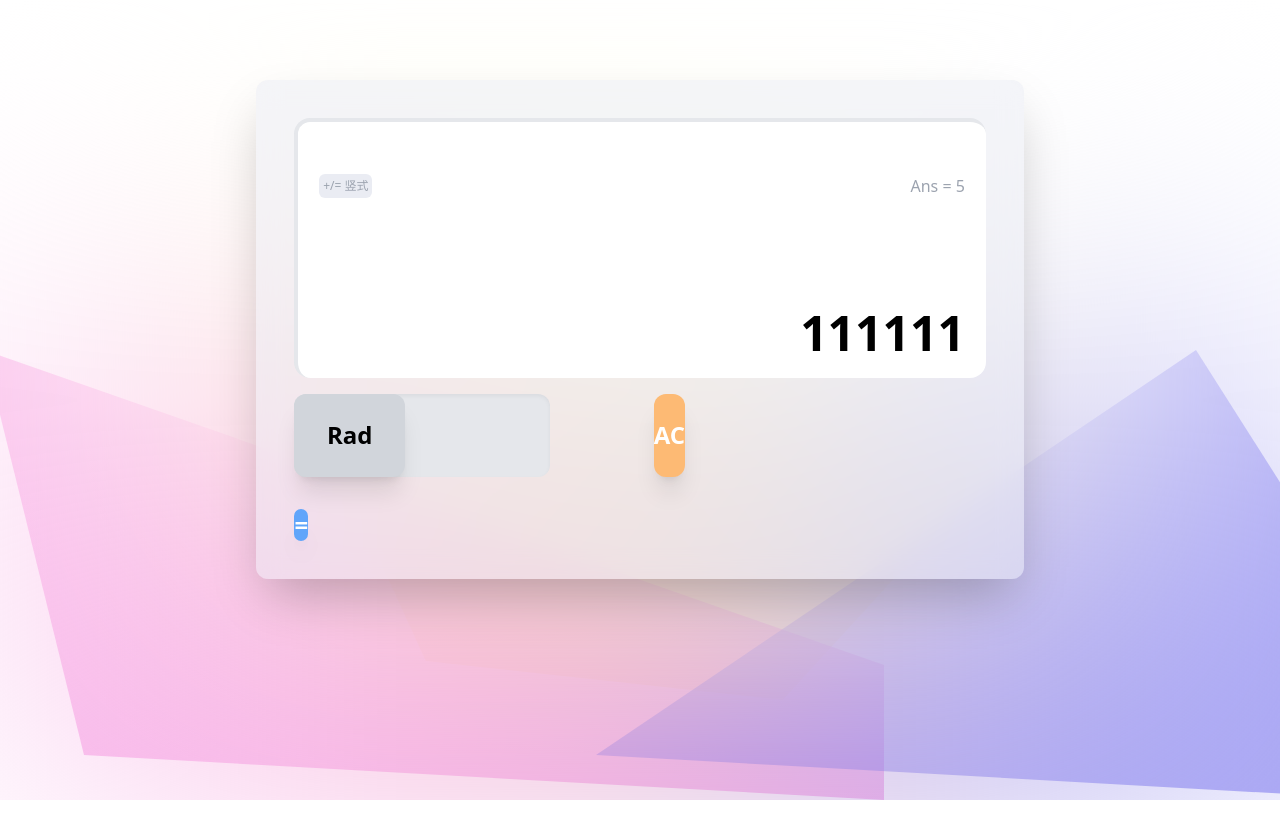
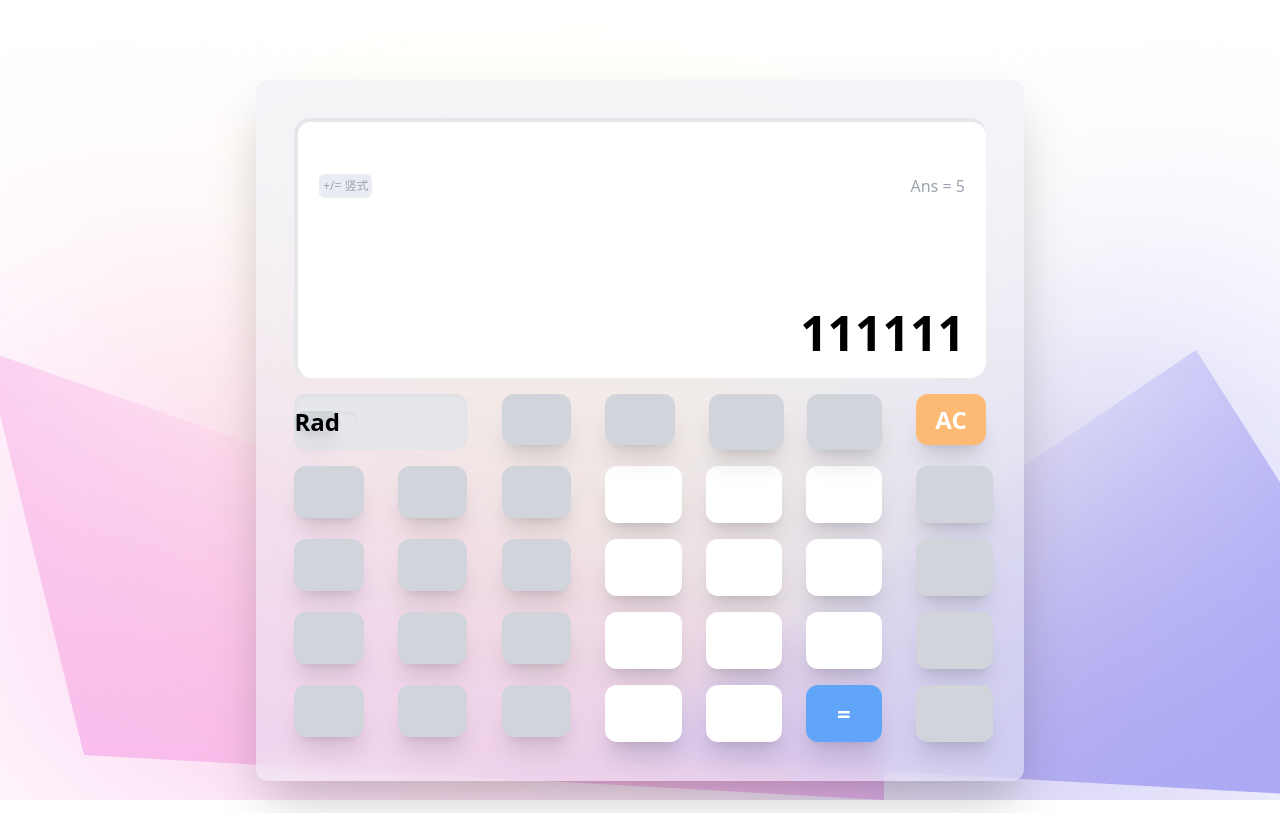
Before and after one commit to Dandelion-F/Calculator, a Vue app: page / in a window 1280 px wide. Built offline with nearby package versions, Linux system fonts and the light colour scheme.

Commit message:
feat: flex -> grid

```diff
--- a/src/components/Counter/Operation/operation.vue
+++ b/src/components/Counter/Operation/operation.vue
@@ -9,10 +9,35 @@ import { operatorMap, numberMap } from './operation.js';
 
 <template>
   <div class="counter-operation">
-    <Mode></Mode>
-    <Operator :class="map"></Operator>
-    <Operator></Operator>
-    <Delete></Delete>
+    <!-- Rad/Deg -->
+    <div class="counter-mode"><Mode></Mode></div>
+    <div class="counter-delete"><Delete></Delete></div>
+    <div class="counter-number">
+      <Number></Number>
+      <Number></Number>
+      <Number></Number>
+      <Number></Number>
+      <Number></Number>
+      <Number></Number>
+      <Number></Number>
+      <Number></Number>
+      <Number></Number>
+      <Number></Number>
+      <Number></Number>
+      <Equal></Equal>
+    </div>
+    <!-- +-×÷ -->
+    <div class="counter-simpleBinaryOper">
+      <Operator></Operator>
+      <Operator></Operator>
+      <Operator></Operator>
+      <Operator></Operator>
+    </div>
+    <!-- () -->
+    <div class="counter-bracket">
+      <Operator></Operator>
+      <Operator></Operator>
+    </div>
     <Operator></Operator>
     <Operator></Operator>
     <Operator></Operator>
@@ -24,30 +49,39 @@ import { operatorMap, numberMap } from './operation.js';
     <Operator></Operator>
     <Operator></Operator>
     <Operator></Operator>
-    <Number></Number>
-    <Number></Number>
-    <Number></Number>
     <Operator></Operator>
     <Operator></Operator>
-    <Number></Number>
-    <Number></Number>
-    <Number></Number>
-    <Operator></Operator>
-    <Operator></Operator>
-    <Number></Number>
-    <Number></Number>
-    <Number></Number>
-    <Operator></Operator>
-    <Operator></Operator>
-    <Number></Number>
-    <Number></Number>
-    <Equal></Equal>
     <Operator></Operator>
   </div>
 </template>
 
 <style lang="postcss" scoped>
 .counter-operation {
-  @apply container z-[3] mt-4 flex flex-wrap gap-x-[5%] gap-y-4;
+  @apply container mt-4 grid grid-flow-row-dense grid-cols-5 grid-rows-[7] gap-x-[5%] gap-y-4
+  lg:grid-cols-7 lg:grid-rows-[5];
+}
+
+.counter-mode {
+  @apply col-start-1 col-end-3 flex aspect-[37/12] items-center justify-between rounded-xl bg-gray-200 shadow-inner;
+}
+
+.counter-delete {
+  @apply col-start-5 col-end-6
+  lg:col-start-7 lg:col-end-8;
+}
+
+.counter-number {
+  @apply col-start-2 col-end-5 row-start-4 row-end-[8] grid grid-cols-3 grid-rows-4 gap-y-4 gap-x-[8.62%]
+  lg:col-start-4 lg:col-end-7 lg:row-start-2 lg:row-end-6;
+}
+
+.counter-simpleBinaryOper {
+  @apply col-start-5 col-end-6 row-start-4 row-end-[8] grid gap-y-4
+  lg:col-start-7 lg:col-end-8 lg:row-start-2 lg:row-end-6;
+}
+
+.counter-bracket {
+  @apply col-start-2 col-end-4 row-start-3 row-end-4 grid grid-cols-2 gap-x-[13.5%]
+  lg:col-start-5 lg:col-end-7 lg:row-start-1 lg:row-end-2;
 }
 </style>
```
